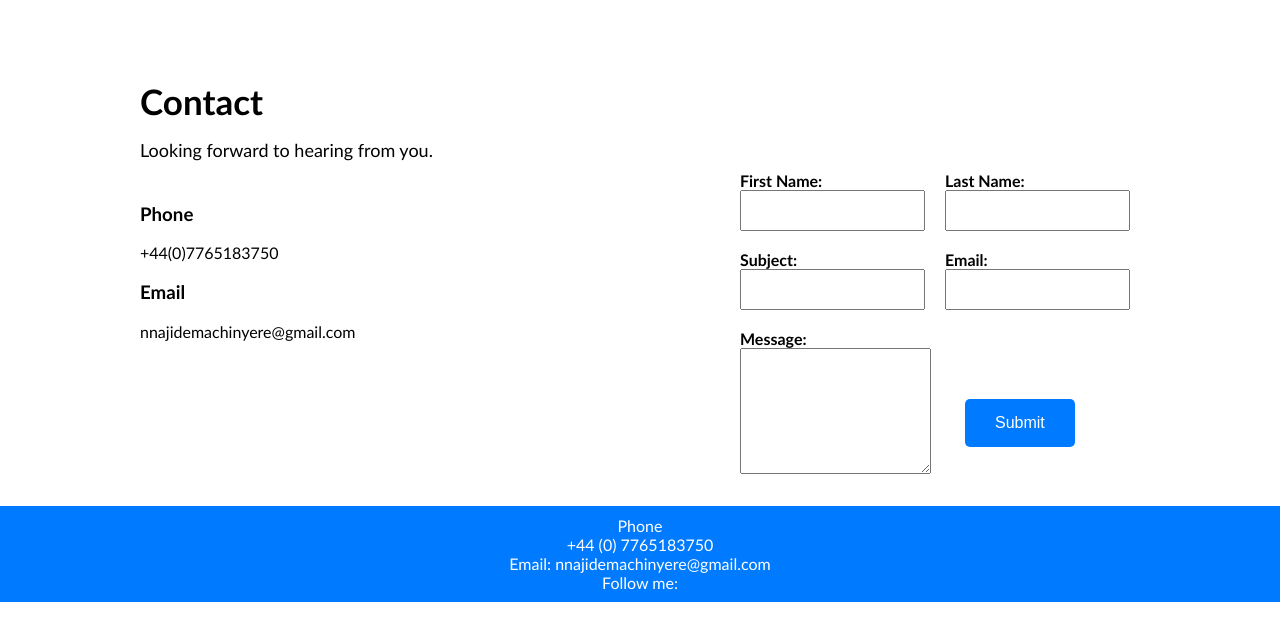
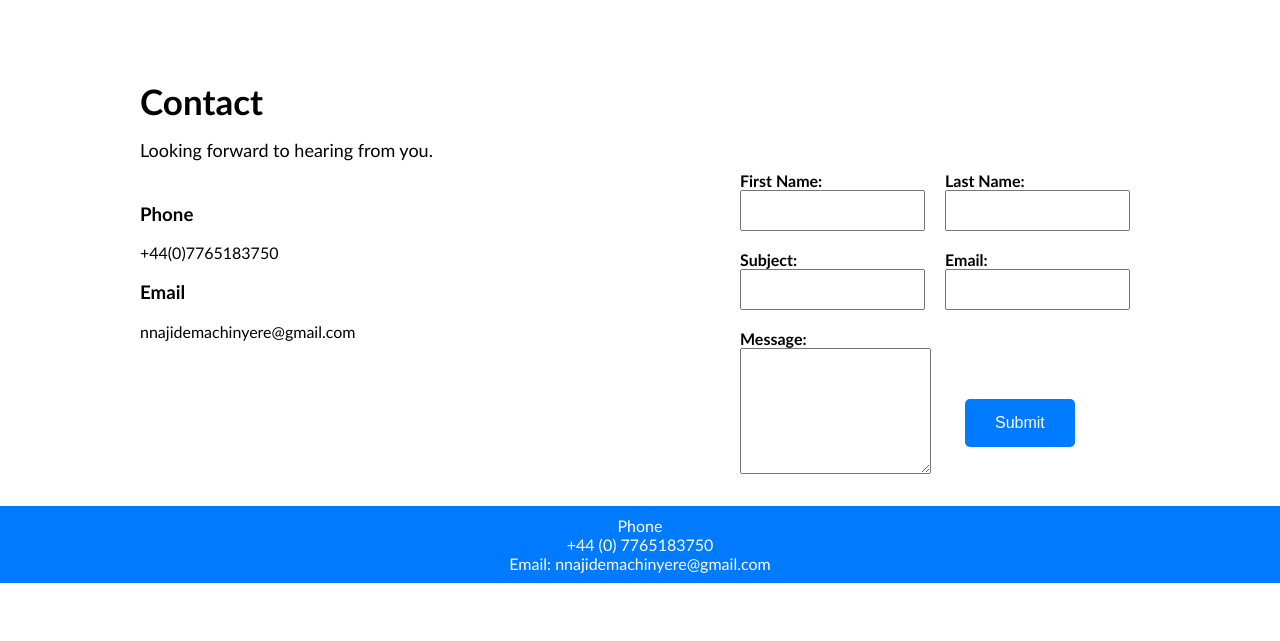
Before and after one commit to marthennj/chinnj-resume.github.io, a plain HTML site: page contact.html in a window 1280 px wide. Shown: the part 99-740 px from the top of the page. Drawn offline with Linux system fonts and the light colour scheme.

Commit message:
Update contact.html

```diff
--- a/contact.html
+++ b/contact.html
@@ -57,7 +57,6 @@
         <P>Phone</P>
         <p>+44 (0) 7765183750</p>
         <p>Email: nnajidemachinyere@gmail.com</p>
-        <p>Follow me: </p>
     </footer>
 </body>
 </html>
```
